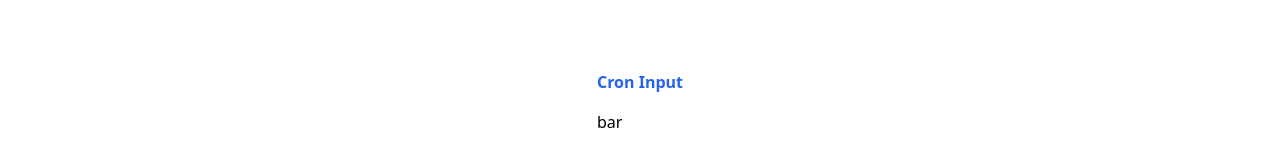
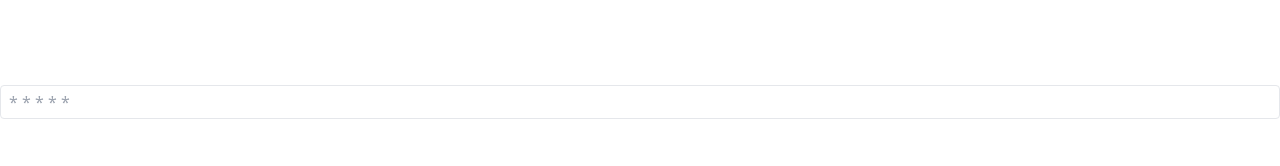
Before and after one commit to datapane/fe-hiring-challenge, a Vue app: page / in a window 1280 px wide. Shown: the part 298-464 px from the top of the page. Built offline with nearby package versions, Linux system fonts and the light colour scheme.

Commit message:
added validation to CronInput

```diff
--- a/src/components/CronInput.vue
+++ b/src/components/CronInput.vue
@@ -1,19 +1,35 @@
 <template>
-  <div>
-    <h1 class="header">Cron Input</h1>
-    <p class="mt-4">{{foo}}</p>
+  <div class="container">
+    <input v-model="cron" ref="inputRef" class="cron-input" :class="{invalid: !isValid}" placeholder="* * * * *">
   </div>
 </template>
 
 <script setup lang="ts">
-import {CronInputProps} from "../interfaces/components/CronInputProps"
+import { ref, watch } from "vue";
+import { CronInputProps } from "../interfaces/components/CronInputProps";
+import { isValidCron } from "../utils/isValidCron";
 
 defineProps<CronInputProps>();
+
+const cron = ref<string>('');
+const isValid = ref(true);
+
+watch(cron, () => {
+  isValid.value = cron.value === '' || isValidCron(cron.value);
+});
 
 </script>
 
 <style scoped lang="postcss">
-.header {
-  @apply font-bold text-blue-600
+.container {
+  @apply flex flex-col
+}
+
+.cron-input {
+  @apply border rounded px-2 py-1 focus:outline-none focus:border-blue-500
+}
+
+.cron-input.invalid {
+  @apply border-red-600 focus:border-red-600
 }
 </style>
```
